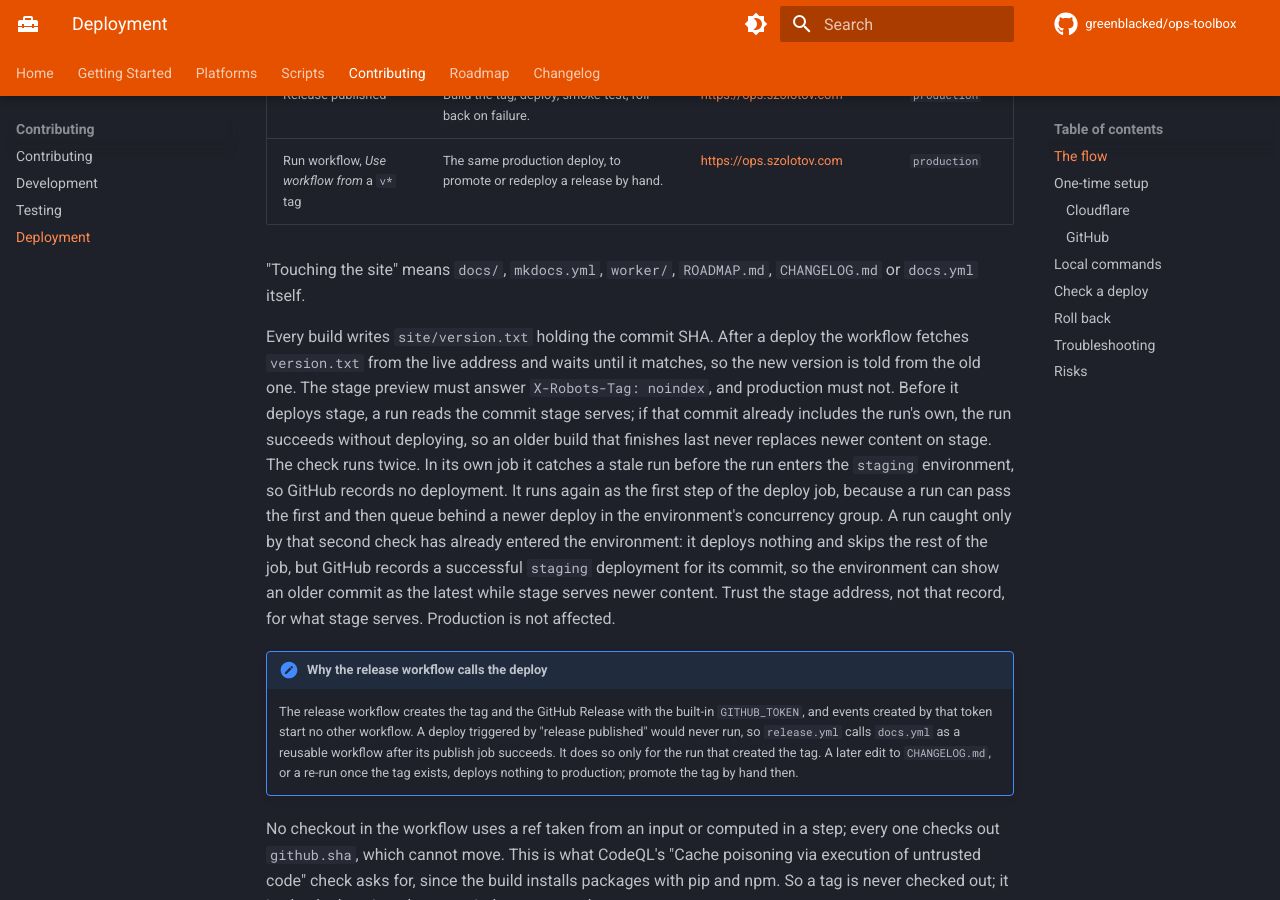
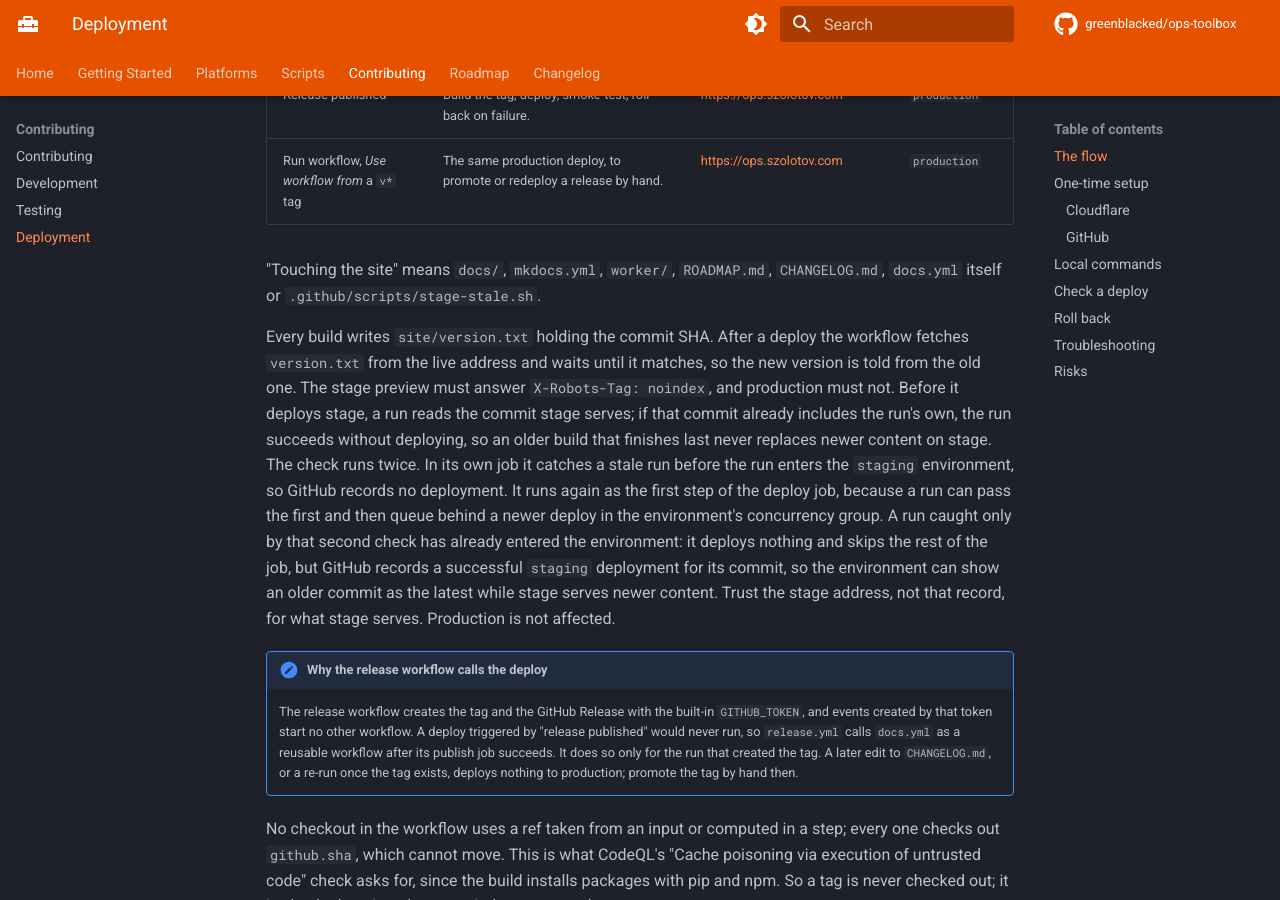
Before and after one commit to greenblacked/ops-toolbox, an MkDocs documentation site: the page built from docs/contributing/deployment.md, in a window 1280 px wide and 900 px high, scrolled down 516 px. Built offline with MkDocs 1.6.1 and Material for MkDocs 9.7.7, drawn with Linux system fonts in a browser that asks for light colours; comment, search, counter and statistics services are not loaded.

Commit message:
ci(docs): run docs.yml when stage-stale.sh changes

```diff
--- a/docs/contributing/deployment.md
+++ b/docs/contributing/deployment.md
@@ -15,7 +15,7 @@ folder). The workflow is
 | Run workflow, *Use workflow from* a `v*` tag | The same production deploy, to promote or redeploy a release by hand. | <https://ops.szolotov.com> | `production` |
 
 "Touching the site" means `docs/`, `mkdocs.yml`, `worker/`, `ROADMAP.md`,
-`CHANGELOG.md` or `docs.yml` itself.
+`CHANGELOG.md`, `docs.yml` itself or `.github/scripts/stage-stale.sh`.
 
 Every build writes `site/version.txt` holding the commit SHA. After a deploy
 the workflow fetches `version.txt` from the live address and waits until it
```
Also changed, not shown: 1 other file.
